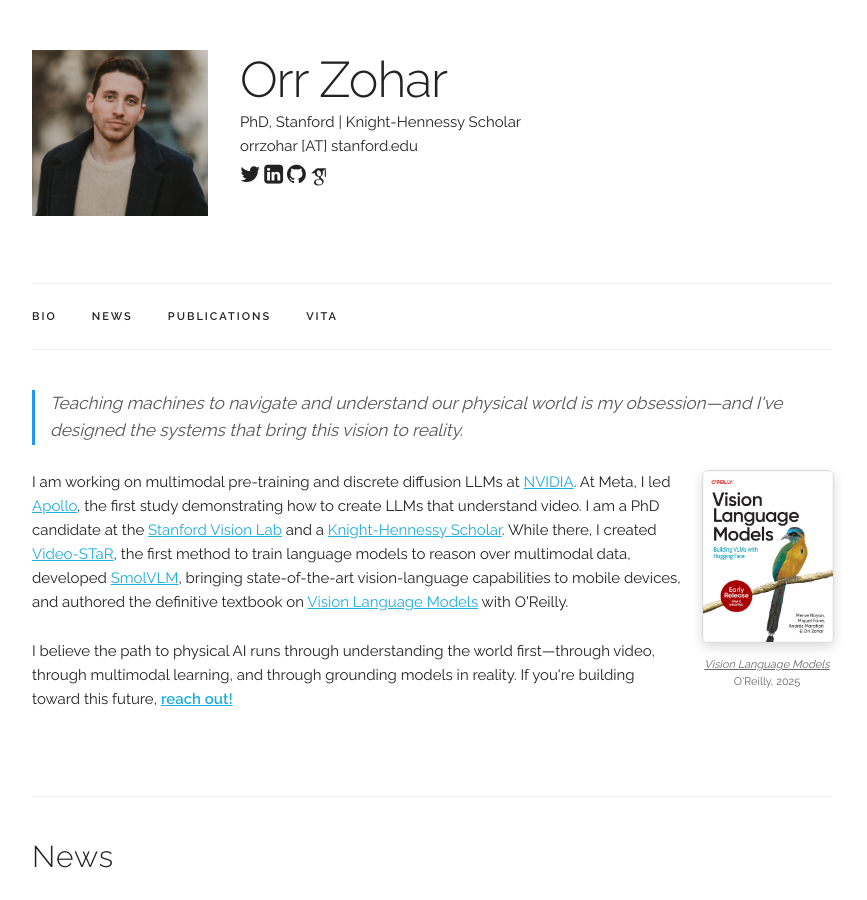
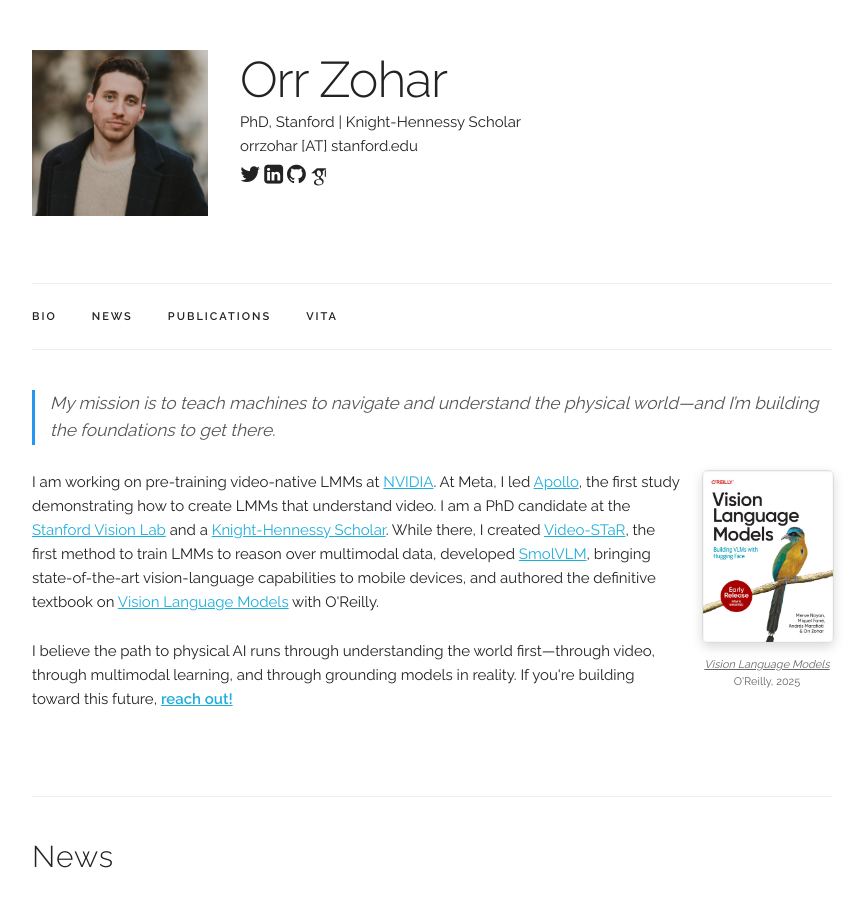
Before and after one commit to orrzohar/orrzohar.github.io, a Jekyll site: the page built from index.html, in a window 1280 px wide and 900 px high. Shown: the whole window, without its empty margins (208-1075 px from the left). Built offline with Jekyll 4.4.1, drawn with Linux system fonts in a browser that asks for light colours; some web fonts are replaced.

Commit message:
Update bio section with updates

```diff
--- a/index.html
+++ b/index.html
@@ -5,7 +5,7 @@ title: Home
 <!-- ========== BIO ========== -->
 <div class="docs-section" id="bio">
   <p style="font-size: 1.15em; font-style: italic; color: #555; margin-bottom: 25px; border-left: 3px solid #2196F3; padding-left: 15px;">
-    Teaching machines to navigate and understand our physical world is my obsession—and I've designed the systems that bring this vision to reality.
+    My mission is to teach machines to navigate and understand the physical world—and I’m building the foundations to get there.
   </p>
 
   <div style="margin-bottom: 20px;">
@@ -18,7 +18,7 @@ title: Home
       </p>
     </div>
 
-    <p>I am working on multimodal pre-training and discrete diffusion LLMs at <a href="https://www.nvidia.com" target="_blank">NVIDIA</a>. At Meta, I led <a href="https://apollo-lmms.github.io" target="_blank">Apollo</a>, the first study demonstrating how to create LLMs that understand video. I am a PhD candidate at the <a href="https://svl.stanford.edu/" target="_blank">Stanford Vision Lab</a> and a <a href="https://knight-hennessy.stanford.edu/people/orr-zohar" target="_blank">Knight-Hennessy Scholar</a>. While there, I created <a href="https://arxiv.org/abs/2407.06189" target="_blank">Video-STaR</a>, the first method to train language models to reason over multimodal data, developed <a href="https://arxiv.org/abs/2504.05299" target="_blank">SmolVLM</a>, bringing state-of-the-art vision-language capabilities to mobile devices, and authored the definitive textbook on <a href="https://www.oreilly.com/library/view/vision-language-models/9798341624030/" target="_blank">Vision Language Models</a> with O'Reilly.</p>
+    <p>I am working on pre-training video-native LMMs at <a href="https://www.nvidia.com" target="_blank">NVIDIA</a>. At Meta, I led <a href="https://apollo-lmms.github.io" target="_blank">Apollo</a>, the first study demonstrating how to create LMMs that understand video. I am a PhD candidate at the <a href="https://svl.stanford.edu/" target="_blank">Stanford Vision Lab</a> and a <a href="https://knight-hennessy.stanford.edu/people/orr-zohar" target="_blank">Knight-Hennessy Scholar</a>. While there, I created <a href="https://arxiv.org/abs/2407.06189" target="_blank">Video-STaR</a>, the first method to train LMMs to reason over multimodal data, developed <a href="https://arxiv.org/abs/2504.05299" target="_blank">SmolVLM</a>, bringing state-of-the-art vision-language capabilities to mobile devices, and authored the definitive textbook on <a href="https://www.oreilly.com/library/view/vision-language-models/9798341624030/" target="_blank">Vision Language Models</a> with O'Reilly.</p>
 
     <p>I believe the path to physical AI runs through understanding the world first—through video, through multimodal learning, and through grounding models in reality. If you're building toward this future, <a href="https://forms.gle/HScVUBjZjRMFgtzZA" target="_blank"><b>reach out!</b></a></p>
     <div style="clear: both;"></div>
```
